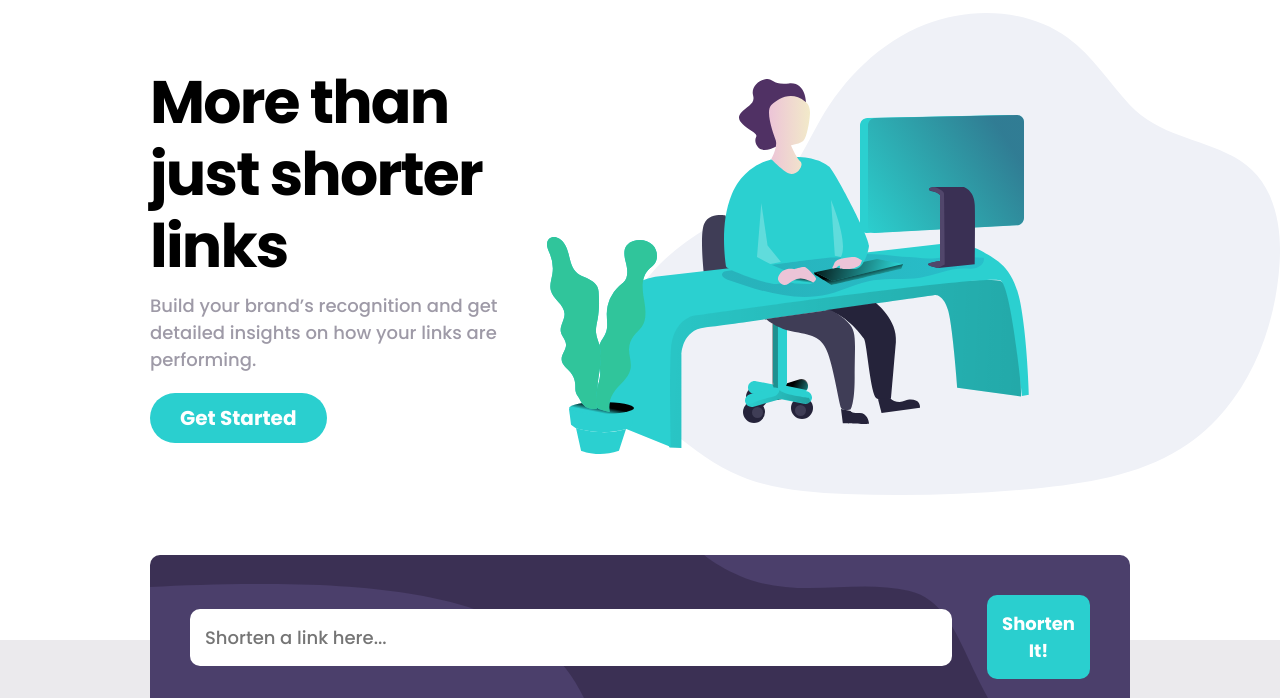
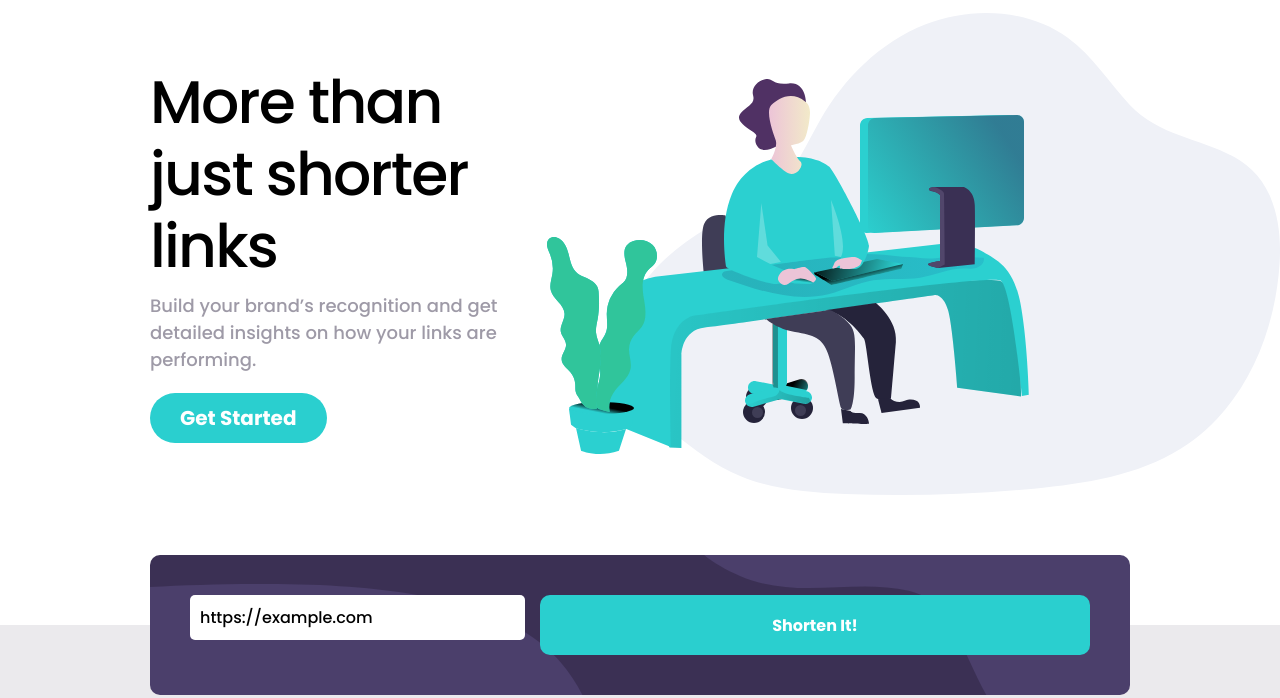
Before and after one commit to landiehan/url-shortening-api-master, a plain HTML site: page index.html in a window 1280 px wide. Both pictures are taken after typing "https://example.com" into the empty fields and a click on the button "Shorten It!". Shown: the part 100-798 px from the top of the page. Drawn offline with Linux system fonts and the light colour scheme; no server answers.

Commit message:
fix gap display problem in form

```diff
--- a/index.html
+++ b/index.html
@@ -50,10 +50,11 @@
     </section>
     <section class="main-shorten hf-width">
       <form class="main-shorten-form">
-        <div class="wrapper">
+        <div class="main-shorten-form-input_wrapper">
           <input type="url" id="main-shorten-url" placeholder="Shorten a link here...">
+          <p class="main-shorten-form-input_wrapper-error"></p>
         </div>
-        <button type="submit">Shorten It!</button>
+        <button class="main-shorten-form-button" type="submit">Shorten It!</button>
       </form>
     </section>
     <section class="main-features hf-width">
--- a/sass/_base.scss
+++ b/sass/_base.scss
@@ -2,6 +2,8 @@
     margin: 0;
     padding: 0;
     box-sizing: border-box;
+    font: inherit;
+    border: none;
 }
 
 *:focus {
@@ -18,7 +20,10 @@ ul {
 }
 
 button {
-    font: inherit;
+    &:active {
+        opacity: .7;
+    }
+    cursor: pointer;
 }
 
 input {
@@ -37,7 +42,7 @@ body {
 .hf {
     &-width {
         padding: 0 2rem;
-        @media screen and (min-width: $bp-large) {
+        @media screen and (min-width: $bp-small) {
             padding: 0 15rem;
         }
     }
--- a/sass/_header.scss
+++ b/sass/_header.scss
@@ -3,7 +3,7 @@
     align-items: center;
     height: 73px;
     position: relative;
-    @media screen and (min-width: $bp-large) {
+    @media screen and (min-width: $bp-small) {
         margin-top: 4rem;
     }
 
@@ -26,7 +26,7 @@
             &-hide {
                 display: none;
             }
-            @media screen and (min-width: $bp-large) {
+            @media screen and (min-width: $bp-small) {
                 display: none;
             }
         }
@@ -70,7 +70,7 @@
                 }
             }
 
-            @media screen and (min-width: $bp-large) {
+            @media screen and (min-width: $bp-small) {
                 margin-left: 2rem;
                 color: gray;
                 display: flex;
--- a/sass/_main.scss
+++ b/sass/_main.scss
@@ -3,7 +3,7 @@
         display: flex;
         flex-direction: column;
         margin-right: 0;
-        @media screen and (min-width: $bp-large) {
+        @media screen and (min-width: $bp-small) {
             flex-direction: row-reverse;
             justify-content: space-between;
             align-items: center;
@@ -40,7 +40,7 @@
                 padding: 1rem 3rem;
             }
 
-            @media screen and (min-width: $bp-large) {
+            @media screen and (min-width: $bp-small) {
                 margin-left: 0;
                 max-width: 52rem;
                 text-align: start;
@@ -59,7 +59,7 @@
         &::after {
             content: '';
             position: absolute;
-            top: 14.5rem;
+            top: 13rem;
             bottom: 0;
             left: 0;
             right: 0;
@@ -70,8 +70,6 @@
         &-form {
             display: flex;
             flex-direction: column;
-            align-items: center;
-            gap: 1.5rem;
 
             padding: 2rem;
             border-radius: 1rem;
@@ -80,56 +78,41 @@
             background-repeat: no-repeat;
             background-position: right top;
 
-            * {
-                font-family: $font-default;
-                font-size: 1.8rem;
-                width: 100%;
-                border: none;
+            &-input_wrapper {
+                input {
+                    width: 100%;
+                    padding: 1rem;
+                    border-radius: .5rem;
+                }
+                p {
+                    height: 1.5rem;
+                    font-size: 1.2rem;
+                    font-style: italic;
+                    color: $red;
+                }
+            }
+
+            &-button {
+                font-weight: $font-bold;
+                color: white;
+                background-color: $cyan;
+                padding: 1rem;
                 border-radius: .5rem;
             }
 
-            div.error-input__empty {
-                input {
-                    border: 2px solid $red;
-                    &::placeholder {
-                        color: $red;
-                    }
-                }
-                &::after {
-                    content: 'Please add a link';
-                    color: $red;
-                    display: block;
-                    font-style: italic;
-                    font-size: 1.3rem;
-                    line-height: 2;
-                }
-            }
-
-            input {
-                padding: 1.5rem;
-            }
-            button {
-                padding: 1.5rem;
-                font-weight: $font-bold;
-                color: white;
-                background-color: $cyan;
-                cursor: pointer;
-            }
-
-            @media screen and (min-width: $bp-large) {
+            @media screen and (min-width: $bp-small) {
                 flex-direction: unset;
                 padding: 4rem;
                 background-image: url(../images/bg-shorten-desktop.svg);
+                max-width: 1110px;
 
                 * {
                     border-radius: 1rem;
                 }
-                input {
-                    flex: 4;
-                }
+
                 button {
-                    flex: 1;
-                    margin-left: 2rem;
+                    flex: 200px;
+                    margin-left: 1.5rem;
                 }
             }
         }
@@ -254,6 +237,7 @@
         background-color: $dark-violet;
         background-image: url(../images/bg-boost-mobile.svg);
         background-repeat: no-repeat;
+        background-position: right;
         height: 300px;
 
         &__title {
@@ -267,7 +251,7 @@
             font-weight: $font-bold;
         }
 
-        @media screen and (min-width: $bp-large) {
+        @media screen and (min-width: $bp-small) {
             background-image: url(../images/bg-boost-desktop.svg);
             height: 250px;
         }
--- a/scripts/shorten.js
+++ b/scripts/shorten.js
@@ -1,6 +1,7 @@
 const sectionResult = document.querySelector('.main-shorten');
 const form = document.querySelector('.main-shorten-form');
-const inputURL = document.querySelector('.main-shorten-form input');
+const inputURL = document.querySelector('.main-shorten-form-input_wrapper input');
+const errorMsg = document.querySelector('.main-shorten-form-input_wrapper p');
 
 const baseURL = 'https://rel.ink/api/links/';
 
@@ -10,10 +11,15 @@ function shortenURL(e) {
     e.preventDefault();
 
     if (!inputURL.value) {
-        inputURL.parentNode.classList.add('error-input__empty');
+        inputURL.style.border = '2px solid hsl(0, 87%, 67%)';
+        inputURL.style.color = 'hsl(0, 87%, 67%)';
+        errorMsg.style.height = '2rem';
+        errorMsg.textContent = 'Please enter a link!';
     } else {
-        inputURL.parentNode.classList.remove('error-input__empty');
-        inputURL.value = '';
+        errorMsg.style.height = '1.5rem';
+        errorMsg.textContent = '';
+        inputURL.style.border = 'none';
+        inputURL.style.color = 'unset';
 
         fetch(baseURL,
         {
@@ -30,6 +36,9 @@ function shortenURL(e) {
         })
         .then(resJson => {
             displayResults(resJson.hashid);
+        })
+        .then( () => {
+            inputURL.value = '';
         });
     };
 }
```
Also changed, not shown: css/styles.css, 1 other file.
